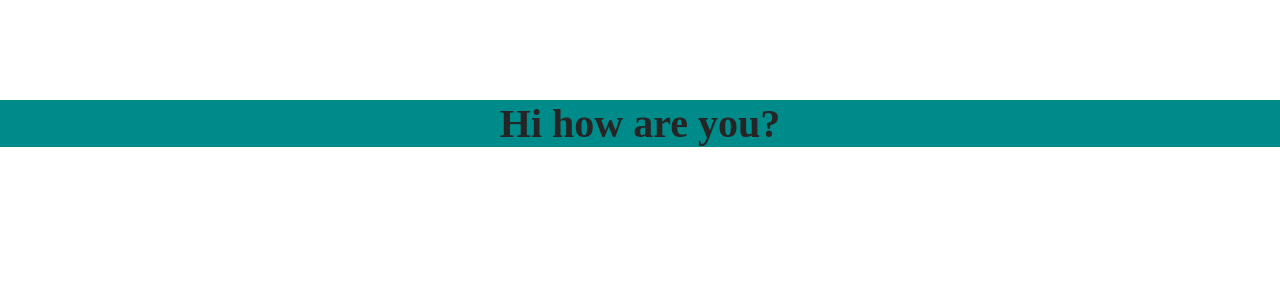
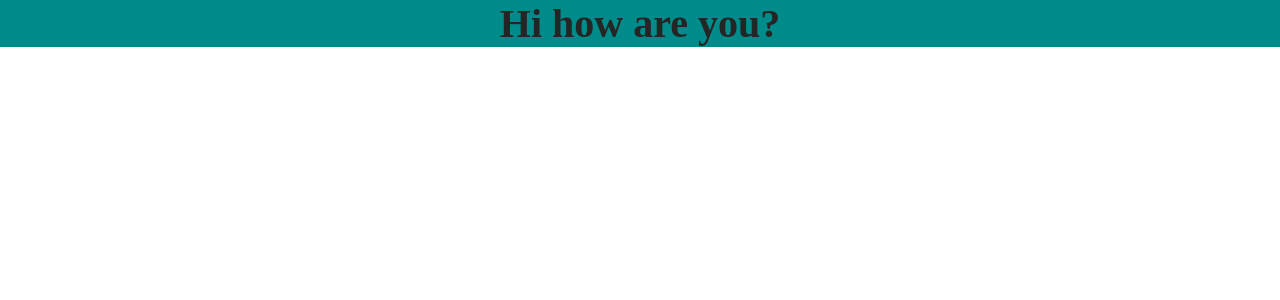
Before and after one commit to AnvarovM/my-os, a Next.js app: page / in a window 1280 px wide. Shown: the top 300 px of the page. Built offline with nearby package versions, Linux system fonts and the light colour scheme.

Commit message:
More global css resetes

```diff
--- a/styles/GlobalStyle.ts
+++ b/styles/GlobalStyle.ts
@@ -2,8 +2,10 @@ import { createGlobalStyle } from 'styled-components';
 
 const GlobalStyle = createGlobalStyle`
   * {
+    border: 0;
     box-sizing: border-box;
     margin: 0;
+    outline: none;
     padding: 0;
   }
 `;
--- a/styles/generic/Title.ts
+++ b/styles/generic/Title.ts
@@ -4,7 +4,7 @@ import styled from 'styled-components';
 const Title = styled.h1`
   color: ${({ theme }) => theme.colors.primary};
   font-size: 2.5em;
-  margin-top: 100px;
+  margin-top: 0;
   text-align: center;
 `;
 
```
